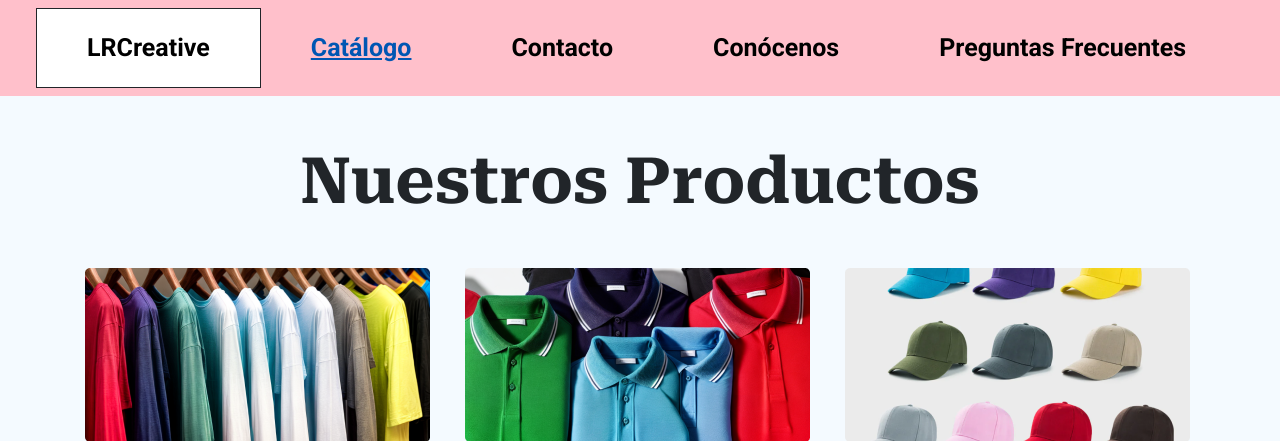
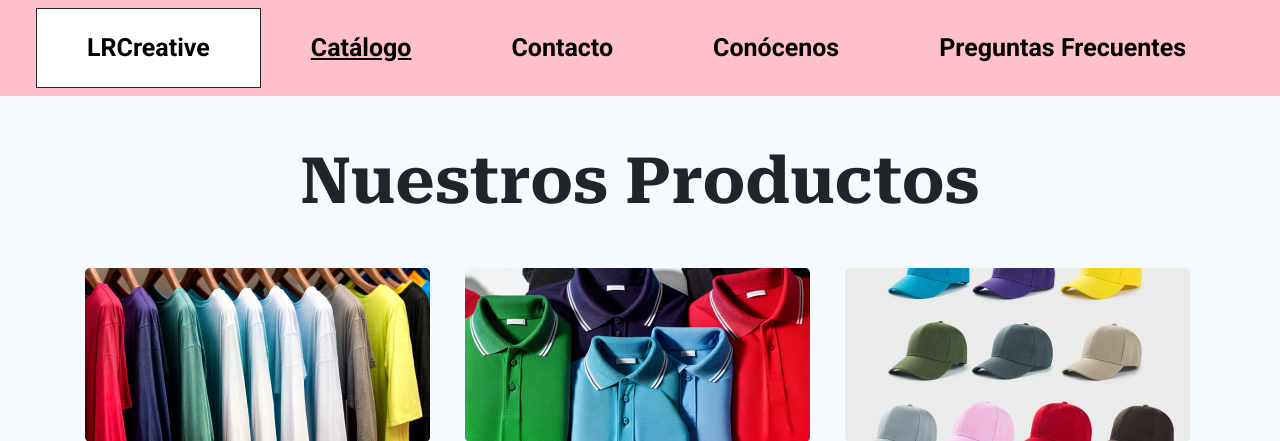
Before and after one commit to OscarF17/lrcreative-project, a Flask app: page /catalogo in a window 1280 px wide, with the pointer over the restyled element. Shown: the top 441 px of the page. Run offline with Flask 3, Linux system fonts and the light colour scheme; some libraries are stand-ins or nearby versions.

Commit message:
fixed navbar
hovered links are black now

```diff
--- a/static/css/styles.css
+++ b/static/css/styles.css
@@ -42,3 +42,8 @@ body {
   color: black;
   text-decoration: none;
 }
+
+.menu__item:hover {
+    color: black;
+    text-decoration: underline;
+}
```
